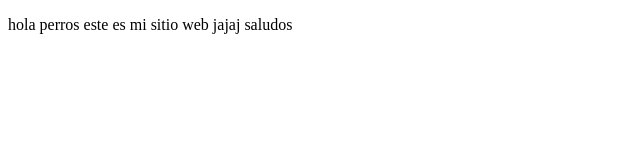
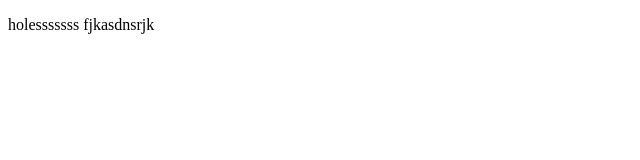
Before and after one commit to guillermoGAGG/proyectoDemoCursoPrework, a plain HTML site: page index.html in a window 1280 px wide. Shown: the whole page, without its empty margins (0-640 px from the left). Drawn offline with Linux system fonts and the light colour scheme.

Commit message:
cambios agregamos

```diff
--- a/index.html
+++ b/index.html
@@ -7,6 +7,6 @@
     <title>Hola mundo,</title>
 </head>
 <body>
-    <p>hola perros este es mi sitio web jajaj saludos</p>
+    <p>holesssssss fjkasdnsrjk</p>
 </body>
 </html>
```
